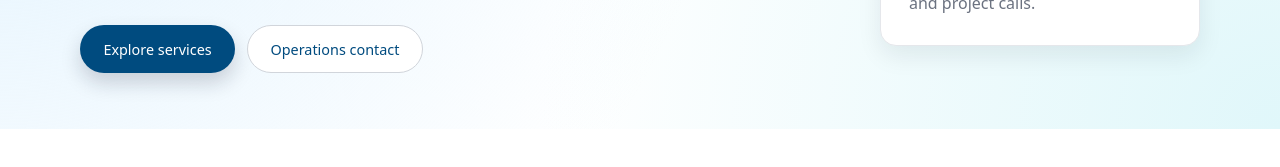
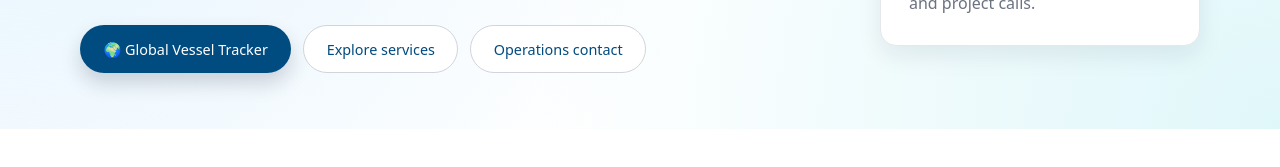
Before and after one commit to egov-prog/TRoy-Group, a plain HTML site: page troy-maritime-home.html in a window 1280 px wide. Shown: the part 348-515 px from the top of the page. Drawn offline with Linux system fonts and the light colour scheme.

Commit message:
Update troy-maritime-home.html

```diff
--- a/troy-maritime-home.html
+++ b/troy-maritime-home.html
@@ -226,7 +226,7 @@
 <!-- UNIFIED TRoy Group™ NAV BAR -->
 <header class="troy-nav">
   <div class="troy-nav-inner">
-    <a href=<a href="index.html" class="troy-brand-link">
+    <a href="index.html" class="troy-brand-link">
       <span class="troy-brand-logo">TG</span>
       <span class="troy-brand-text">TRoy Group™</span>
     </a>
@@ -248,7 +248,8 @@
       <h1>Integrated Maritime & Port Agency Solutions</h1>
       <p>TRoy Maritime Agency™ (TRoyMAR™) supports ship owners, operators and cargo interests with reliable, compliant and efficient services at key ports worldwide.</p>
       <div class="hero-actions">
-        <a href="#services" class="btn btn-primary">Explore services</a>
+        <a href="troy-global-tracker.html" class="btn btn-primary">🌍 Global Vessel Tracker</a>
+        <a href="#services" class="btn btn-secondary">Explore services</a>
         <a href="#contact" class="btn btn-secondary">Operations contact</a>
       </div>
     </div>
```
